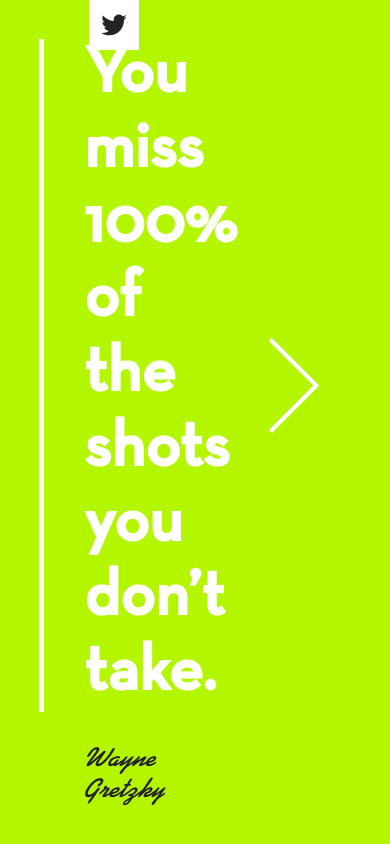
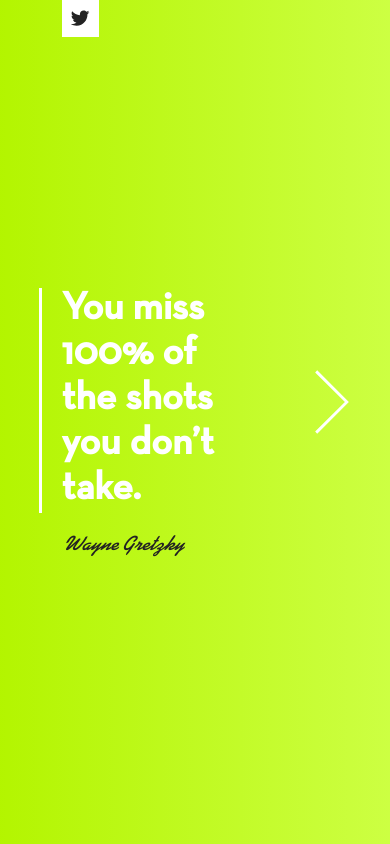
Before and after one commit to Snip3rSVK/Random-quote, a plain HTML site: page index.html in a window 390 px wide. Drawn offline with Linux system fonts and the light colour scheme.

Commit message:
added responsiveness

```diff
--- a/resources/css/main.css
+++ b/resources/css/main.css
@@ -1,21 +1,29 @@
+html, body {
+		width: 100%;
+	height: 100%;
+}
+
 body {
 	font-family: "Neutra Text Light", sans-serif;
 	font-size: 1em;
 	flex: 0 0 auto;
 	color: #fff;
 	transition: background-color 900ms cubic-bezier(.215, .61, .355, 1);
+	display: flex;
+	align-items: center;
+	justify-content: center;
 }
 
 main {
-	margin: 10% 10% 0 10%;
 	display: flex;
 	justify-content: space-between;
 	align-items: center;
-	min-width: 80%;
+	flex-wrap: wrap;
+	width: 80%;
 }
 
 blockquote {
-	flex-basis: 55%;
+	max-width: 70%;
 	margin: 0;
 	font-weight: 700;
 }
@@ -26,23 +34,27 @@ blockquote footer {
 
 #quote {
 	margin: 0;
-	font-size: 65px;
-	border-left: 5px solid #fff;
-	padding-left: 40px;
+	font-size: 10vmin;
+	border-left: 1vmin solid #fff;
+	padding-left: 5vmin;
 }
 
 blockquote footer {
-	font-size: 27px;
+	font-size: calc(4vmin + 5px);
 	font-family: "Kaufmann Bold";
 	color: #232323;
-	margin: 30px 0 0 45px;
+	margin: 5vmin 0 0 6.5vmin;
 }
 
 #new-quote-btn {
 	background: url("../img/icon-right-arrow.svg") no-repeat;
-	width: 105px;
-	height: 105px;
-	margin-top: -71px;
+	width: 18vmin;
+	height: 18vmin;
+	opacity: 0;
+	margin-top: -10vmin;
+	margin-right: -5vmin;
+	animation: fadeIn 400ms cubic-bezier(.215, .61, .355, 1) forwards;
+	animation-delay: 900ms;
 }
 
 #tweet-quote-btn {
@@ -52,8 +64,8 @@ blockquote footer {
 	position: absolute;
 	top: 0;
 	animation: comeIn 500ms cubic-bezier(.215, .61, .355, 1) forwards;
-	width: 50px;
-	height: 50px;
+	width: calc(5vmin + 17px);
+	height: calc(5vmin + 17px);
 }
 
 button {
@@ -75,7 +87,7 @@ button {
 
 @keyframes comeIn {
 	0% { left: 0; opacity: 0 }
-	100% { left: calc(10% + 50px); opacity: 1 }
+	100% { left: calc(10% + 6vmin); opacity: 1 }
 }
 
 @keyframes splashIn {
@@ -86,6 +98,12 @@ button {
 @keyframes splashOut {
 	0% { transform: scale(1, 1); transform-origin: bottom left }
 	100% { transform: scale(1, 0); transform-origin: bottom left }
+}
+
+@media (min-width: 1380px) {
+	blockquote {
+		max-width: 50%;
+	}
 }
 
 @font-face {
--- a/resources/js/main.js
+++ b/resources/js/main.js
@@ -43,7 +43,7 @@ function generateQuote() {
 		quote.setAttribute("style", "animation: fadeOut 450ms cubic-bezier(.55, .055, .675, .19) forwards");
 		author.setAttribute("style", "animation: splashOut .4s cubic-bezier(.55, .055, .675, .19) forwards");
 		setTimeout(function() {
-			body.setAttribute("style", `background: ${colors[randomColorNum]}`);
+			body.setAttribute("style", `background: linear-gradient(to right, ${colors[randomColorNum]}, ${colors[randomColorNum].replace(/\d+(?=%\))/, (match) => Number(match) + 15)}`);
 		}, 300);
 		setTimeout(function() {
 			quote.textContent = quotes[randomQuoteNum][0];
```
